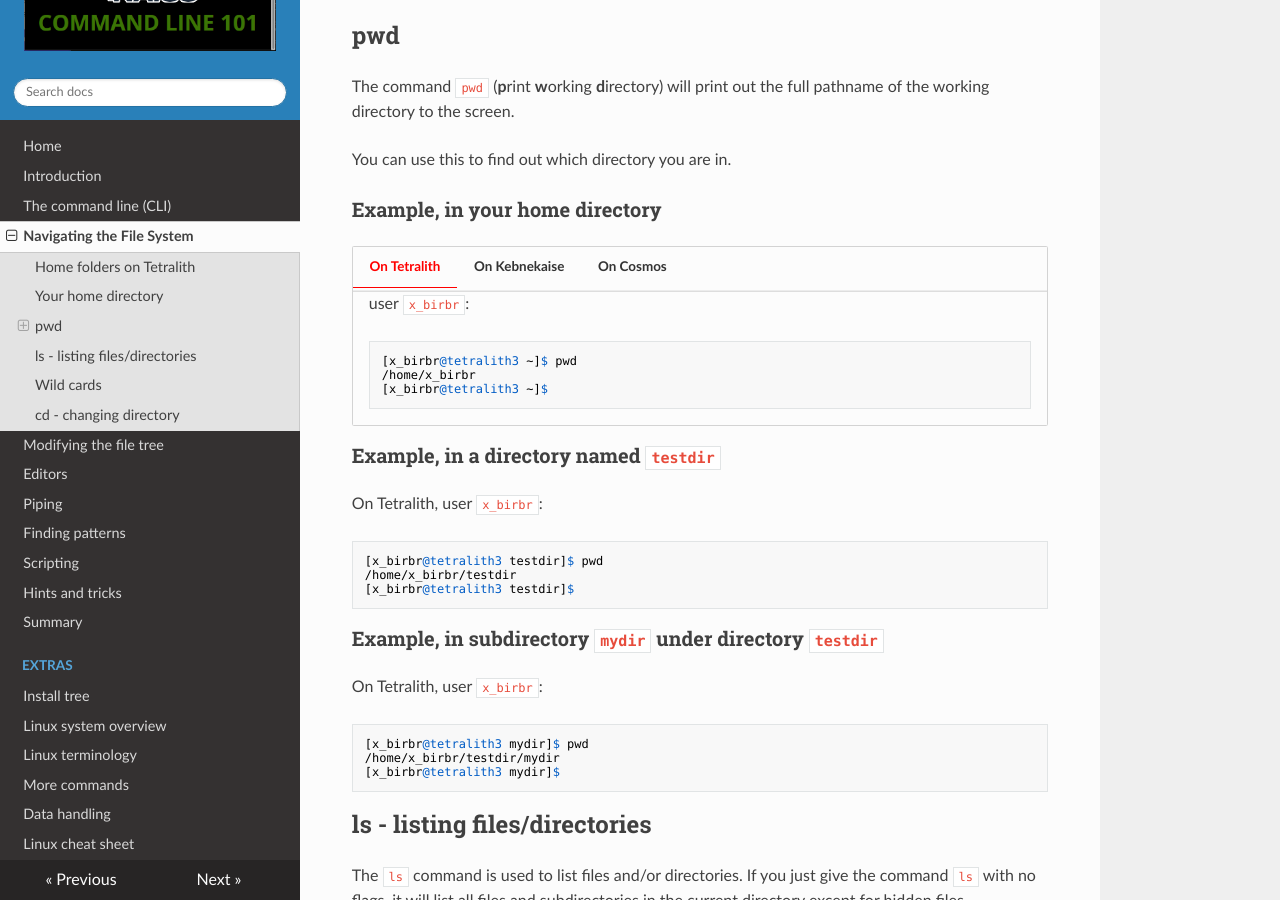
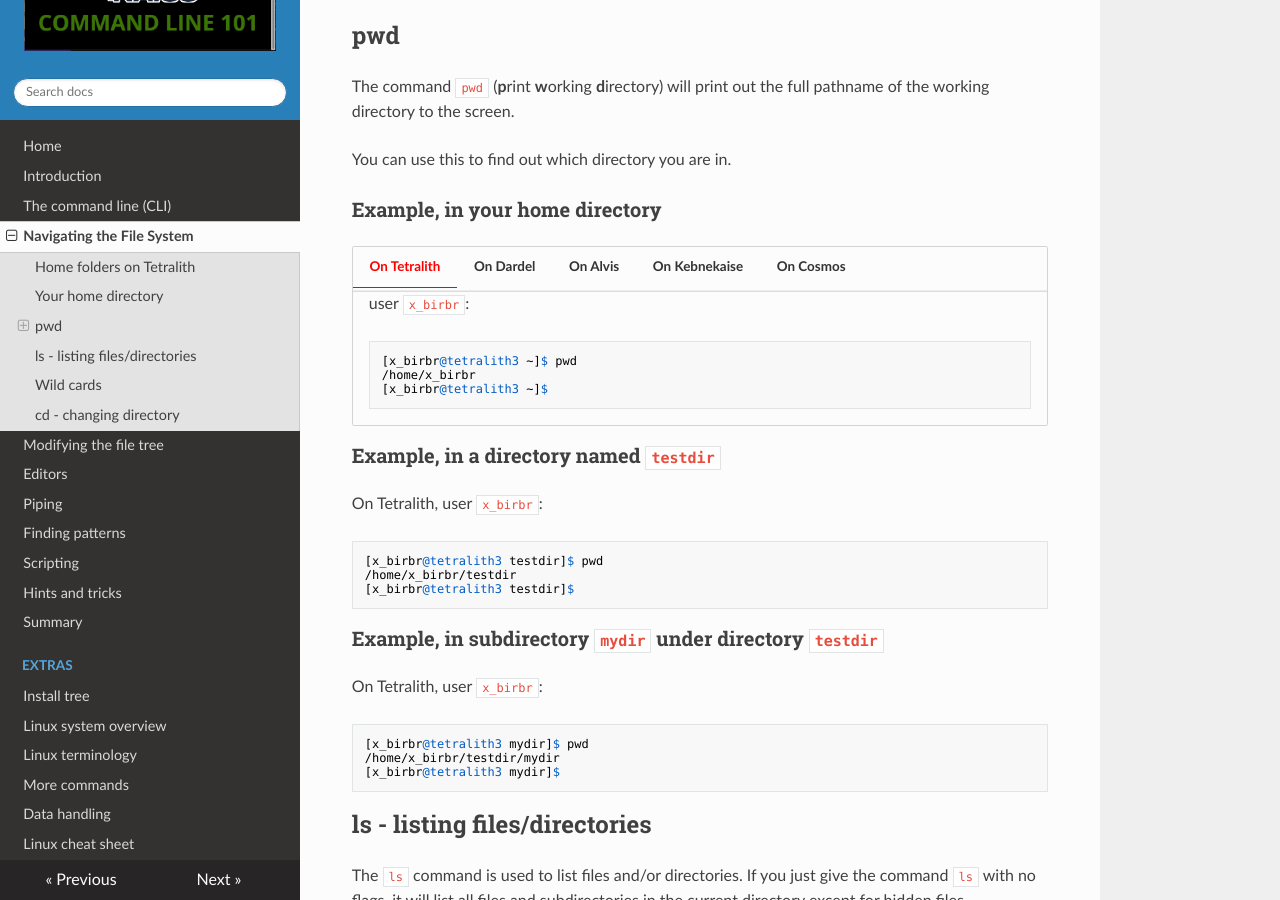
Before and after one commit to hpc2n/linux-command-line-101, an MkDocs documentation site: the page built from docs/filesystem.md, in a window 1280 px wide and 900 px high, scrolled down 3005 px. Built offline with MkDocs 1.6.1, drawn with Linux system fonts in a browser that asks for light colours; nearby versions of some CDN libraries.

Commit message:
Adding example on Alvis and Dardel

````diff
--- a/docs/filesystem.md
+++ b/docs/filesystem.md
@@ -99,6 +99,26 @@
      /home/x_birbr
      [x_birbr@tetralith3 ~]$
      ```
+
+=== "On Dardel"
+
+    user ``bbrydsoe``:
+
+    ```bash
+    bbrydsoe@login1:~> pwd
+    /cfs/klemming/home/b/bbrydsoe
+    bbrydsoe@login1:~>
+    ```
+
+=== "On Alvis"
+
+    user ``brydso``:
+
+    ```bash
+    [brydso@alvis2 ~]$ pwd
+    /cephyr/users/brydso/Alvis
+    [brydso@alvis2 ~]$
+    ```
 
 === "On Kebnekaise"
 
````
